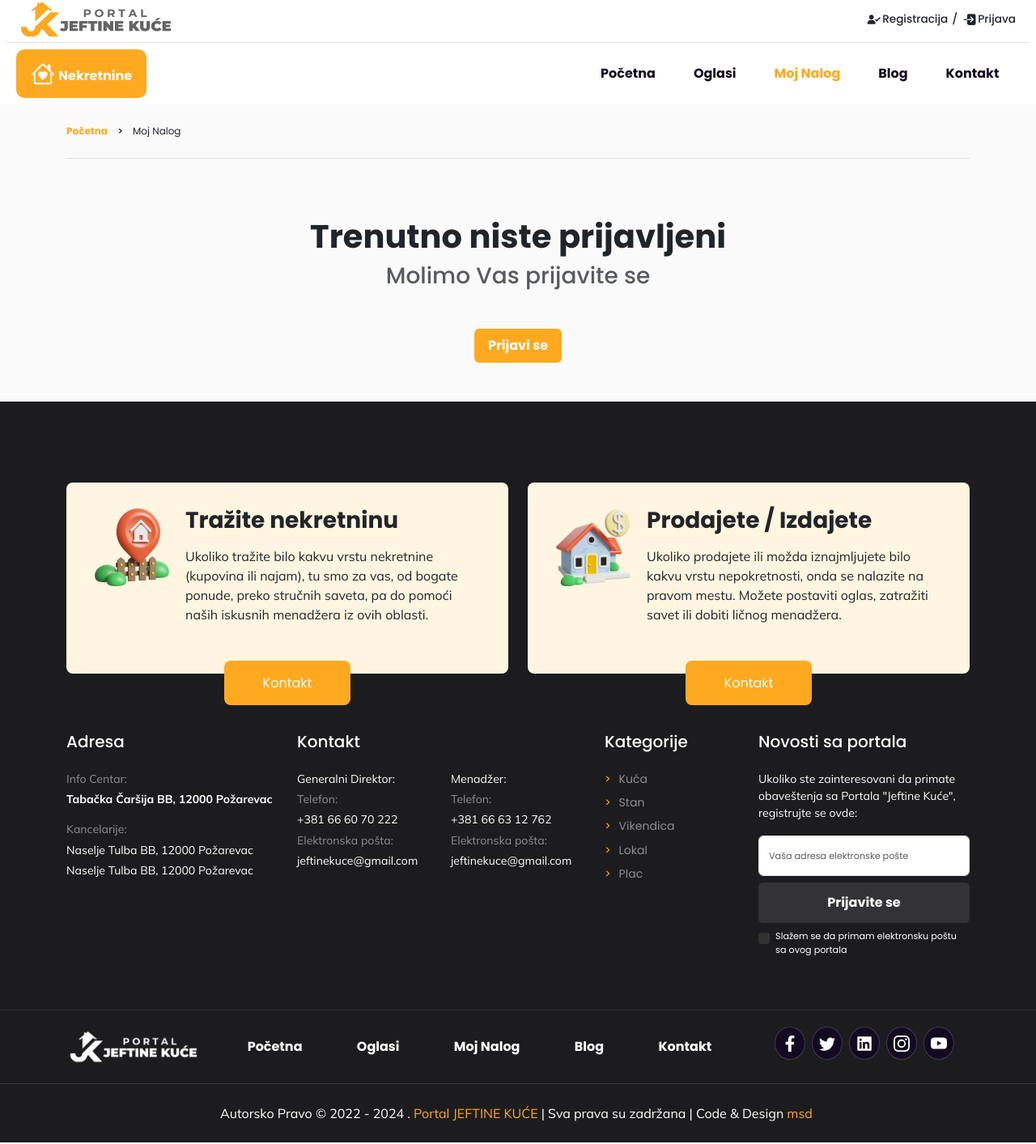
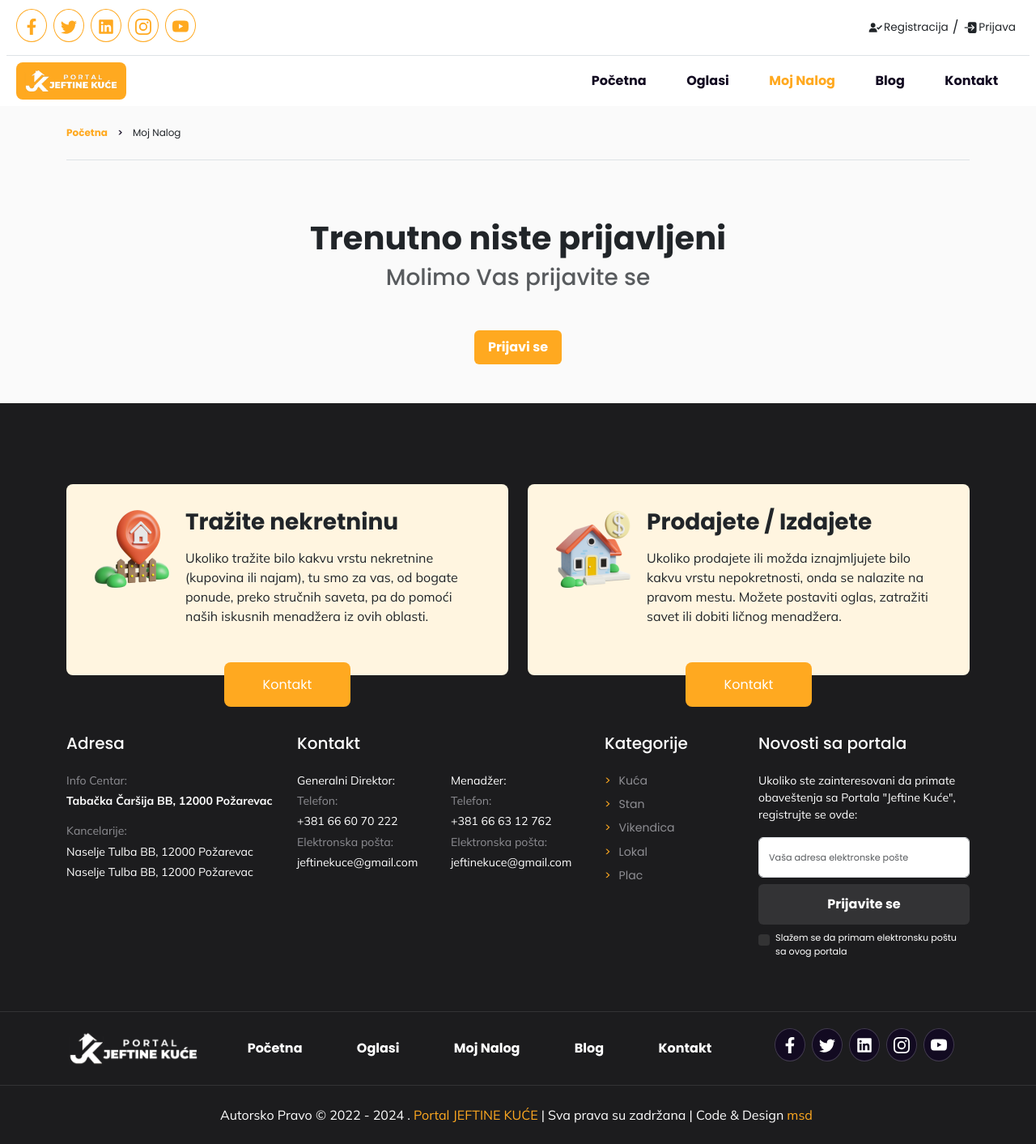
Before and after one commit to bojan-ski/react-jeftine-kuce-main, a React (Vite) app: page /nalog in a window 1280 px wide. Shown: the whole page at 81% size. Built offline with nearby package versions, Linux system fonts and the light colour scheme; no server answers.

Commit message:
header and footer updated. SocialLinks.jsx compoent created. header -> LogOutBtn.jsx component created

```diff
--- /dev/null
+++ b/src/components/appLayout/SocialLinks.jsx
@@ -0,0 +1,40 @@
+import React from 'react'
+import { Link } from 'react-router-dom'
+// react icons
+import { FaFacebookF, FaLinkedin } from "react-icons/fa"
+import { BsInstagram, BsTwitter, BsYoutube } from "react-icons/bs"
+
+
+const SocialLinks = () => {
+    return (
+        <ul className="social-links list-unstyled mb-2 d-flex justify-content-center align-items-center">
+            <li className="social-link me-2">
+                <Link to='https://www.facebook.com/groups/282177199514267/?ref=share_group_link' className="text-white fw-bold p-2" target="_blank">
+                    <FaFacebookF size={20} />
+                </Link>
+            </li>
+            <li className="social-link me-2">
+                <Link to='https://twitter.com/i/flow/login?redirect_after_login=%2Fjeftinekuce' className="text-white fw-bold p-2" target="_blank">
+                    <BsTwitter size={20} />
+                </Link>
+            </li>
+            <li className="social-link me-2">
+                <Link to='https://www.linkedin.com/in/jeftine-ku%C4%87e-9089572ba?utm_source=share&utm_campaign=share_via&utm_content=profile&utm_medium=android_app' className="text-white fw-bold p-2" target="_blank">
+                    <FaLinkedin size={20} />
+                </Link>
+            </li>
+            <li className="social-link me-2">
+                <Link to='https://www.facebook.com/groups/282177199514267/?ref=share_group_link' className="text-white fw-bold p-2" target="_blank">
+                    <BsInstagram size={20} />
+                </Link>
+            </li>
+            <li className="social-link">
+                <Link to='https://www.youtube.com/@jeftinekuce7982' className="text-white fw-bold p-2" target="_blank">
+                    <BsYoutube size={20} />
+                </Link>
+            </li>
+        </ul>
+    )
+}
+
+export default SocialLinks
--- a/src/components/appLayout/footer/NavAndSocialFooterLinks.jsx
+++ b/src/components/appLayout/footer/NavAndSocialFooterLinks.jsx
@@ -5,9 +5,8 @@ import scrollToTop from "../../../utils/scrollToTop.js"
 import appNavigationLinks from '../../../data/appNavigationLinks.js'
 //asset
 import footerLogo from '../../../assets/footer-assets/jeftine_kuce_logo_text_footer.png'
-// react icons
-import { FaFacebookF, FaLinkedin } from "react-icons/fa"
-import { BsInstagram, BsTwitter, BsYoutube } from "react-icons/bs"
+// components
+import SocialLinks from "../SocialLinks.jsx"
 
 
 const NavAndSocialFooterLinks = () => {
@@ -37,33 +36,7 @@ const NavAndSocialFooterLinks = () => {
 
                     {/* row item 3 */}
                     <div className="col-12 col-md-3">
-                        <ul className="footer-social-links list-unstyled mb-2 d-flex justify-content-center align-items-center">
-                            <li className="footer-social-link me-2">
-                                <Link to='https://www.facebook.com/groups/282177199514267/?ref=share_group_link' className="text-white fw-bold p-2" target="_blank">
-                                    <FaFacebookF size={20} />
-                                </Link>
-                            </li>
-                            <li className="footer-social-link me-2">
-                                <Link to='https://twitter.com/i/flow/login?redirect_after_login=%2Fjeftinekuce' className="text-white fw-bold p-2" target="_blank">
-                                    <BsTwitter size={20} />
-                                </Link>
-                            </li>
-                            <li className="footer-social-link me-2">
-                                <Link to='https://www.linkedin.com/in/jeftine-ku%C4%87e-9089572ba?utm_source=share&utm_campaign=share_via&utm_content=profile&utm_medium=android_app' className="text-white fw-bold p-2" target="_blank">
-                                    <FaLinkedin size={20} />
-                                </Link>
-                            </li>
-                            <li className="footer-social-link me-2">
-                                <Link to='https://www.facebook.com/groups/282177199514267/?ref=share_group_link' className="text-white fw-bold p-2" target="_blank">
-                                    <BsInstagram size={20} />
-                                </Link>
-                            </li>
-                            <li className="footer-social-link">
-                                <Link to='https://www.youtube.com/@jeftinekuce7982' className="text-white fw-bold p-2" target="_blank">
-                                    <BsYoutube size={20} />
-                                </Link>
-                            </li>
-                        </ul>
+                        <SocialLinks />
                     </div>
                 </div>
             </div>
--- /dev/null
+++ b/src/components/appLayout/header/Header.jsx
@@ -0,0 +1,18 @@
+import React from 'react'
+// components
+import HeaderTop from './HeaderTop'
+import HeaderNavigation from './HeaderNavigation'
+
+const Header = () => {
+  return (
+    <>
+      <header id="header" className="px-2">
+        <HeaderTop />
+
+        <HeaderNavigation />
+      </header>
+    </>
+  )
+}
+
+export default Header
--- a/src/components/appLayout/navbar/NavbarNavigation.jsx
+++ b/src/components/appLayout/header/HeaderNavigation.jsx
@@ -1,3 +1,4 @@
+import React from 'react'
 import { Link, NavLink } from "react-router-dom"
 // data
 import appNavigationLinks from "../../../data/appNavigationLinks.js"
@@ -5,18 +6,25 @@ import appNavigationLinks from "../../../data/appNavigationLinks.js"
 import { BsHouseHeart } from "react-icons/bs"
 import { IoReorderThreeOutline } from "react-icons/io5"
 
+//asset
+import headerLogo from '../../../assets/header-assets/jeftine_kuce_logo_text_whit_small.png'
 
-const NavbarNavigation = () => {
+
+const HeaderNavigation = () => {
     return (
         <nav className="navbar navbar-expand-md">
             <div className="container-fluid">
                 {/* home btn - link */}
-                <Link className="home-btn fw-bold text-white bg-orange-hover" to="/">
+                <Link className="home-btn bg-orange-hover px-2 py-2" to="/">
+                    <img src={headerLogo} alt="portal-icon" style={{ height: '30px' }} />
+                </Link>
+
+                {/* <Link className="home-btn fw-bold text-white bg-orange-hover" to="/">
                     <BsHouseHeart size={30} style={{ verticalAlign: 'bottom' }} />
                     <span className="ms-1">
                         Nekretnine
                     </span>
-                </Link>
+                </Link> */}
 
                 {/* navbar (collapse) toggle btn */}
                 <button className="navbar-toggler border-0" type="button" data-bs-toggle="collapse" data-bs-target="#navbarNavigation" aria-controls="navbarNavigation" aria-expanded="false" aria-label="Toggle navigation">
@@ -40,4 +48,4 @@ const NavbarNavigation = () => {
     )
 }
 
-export default NavbarNavigation
+export default HeaderNavigation
--- a/src/components/appLayout/navbar/NavbarUserOnboarding.jsx
+++ b/src/components/appLayout/header/HeaderTop.jsx
@@ -10,20 +10,26 @@ import headerLogo from '../../../assets/header-assets/jeftine_kuce_logo_text_hea
 // React Icons
 import { BiSolidUserCheck } from 'react-icons/bi'
 import { IoLogIn } from 'react-icons/io5'
+// components
+import LogOutBtn from './LogOutBtn.jsx'
+import SocialLinks from '../SocialLinks.jsx'
 
 
-const NavbarUserOnboarding = () => {
-    const { userData, logOutUser } = useGlobalContext()
+const HeaderTop = () => {
+    const { userData } = useGlobalContext()
 
     return (
         <>
-            <div className='user-onboarding container-fluid d-flex align-items-center justify-content-between pb-1 border-bottom'>
-                <Link className="navbar-brand" to="/">
+            <div className='user-onboarding py-3 container-fluid d-flex align-items-center justify-content-between border-bottom'>
+                <div className='mt-1'>
+                    <SocialLinks />
+                </div>
+                {/* <Link className="navbar-brand" to="/">
                     <img src={headerLogo} alt="portal jeftine kuce - logo" />
-                </Link>
+                </Link> */}
 
                 <div className="header-btn-container d-flex align-items-center">
-                    {userData.userName ? (
+                    {(userData.isLoggedIn && userData.userName) ? (
                         <>
                             <p className='d-none d-md-block mb-0 fw-bold text-muted me-3'>
                                 Dobrodošli
@@ -32,9 +38,7 @@ const NavbarUserOnboarding = () => {
                                 </span>
                             </p>
 
-                            <button type="button" className="btn btn-danger px-2 py-1" onClick={logOutUser}>
-                                Odjavi se
-                            </button>
+                            <LogOutBtn />
                         </>
                     ) : (
                         <>
@@ -74,4 +78,4 @@ const NavbarUserOnboarding = () => {
     )
 }
 
-export default NavbarUserOnboarding
+export default HeaderTop
--- /dev/null
+++ b/src/components/appLayout/header/LogOutBtn.jsx
@@ -0,0 +1,45 @@
+import { useNavigate } from "react-router-dom";
+// context
+import { useGlobalContext } from "../../../context";
+// firebase
+import { auth } from "../../../firebase.config";
+import { signOut } from "firebase/auth";
+// toastify
+import { toast } from "react-toastify";
+
+
+const LogOutBtn = () => {
+    const navigate = useNavigate()
+    const { setUserData } = useGlobalContext()
+
+    const logOutUser = async () => {
+        if (window.confirm('Da li ste sigurni da želite da se odjavite')) {
+            try {
+                await signOut(auth)
+
+                setUserData({
+                    isLoggedIn: false,
+                    userID: '',
+                    userEmail: '',
+                })
+
+                // success message
+                toast.success('Uspešno ste se odjavili');
+
+                // redirect user
+                navigate('/')
+            } catch (error) {
+                //error message
+                toast.error('Greška prilikom odjave, molimo Vas probajte ponovo')
+            }
+        }
+    }
+
+    return (
+        <button type="button" className="btn btn-danger px-2 py-1" onClick={logOutUser}>
+            Odjavi se
+        </button>
+    )
+}
+
+export default LogOutBtn
--- a/src/components/appLayout/navbar/Navbar.jsx
+++ /dev/null
@@ -1,22 +0,0 @@
-// components
-import NavbarNavigation from "./NavbarNavigation.jsx"
-import NavbarUserOnboarding from "./NavbarUserOnboarding.jsx"
-
-
-const Navbar = () => {
-  return (
-    <>
-      <header id="header" className="px-2">
-
-        {/* NavbarUserOnboarding component */}
-        <NavbarUserOnboarding />
-
-        {/* NavbarUserOnboarding component */}
-        <NavbarNavigation />
-
-      </header>
-    </>
-  )
-}
-
-export default Navbar
--- a/src/components/profilePage/UserLoggedIn.jsx
+++ b/src/components/profilePage/UserLoggedIn.jsx
@@ -4,7 +4,7 @@ import { useGlobalContext } from "../../context.jsx"
 import PostNewListingModal from "../../modals/PostNewListingModal.jsx"
 
 const UserLoggedIn = () => {
-    const { userData, logOutUser } = useGlobalContext()
+    const { userData } = useGlobalContext()
 
     return (
         <>
@@ -34,12 +34,6 @@ const UserLoggedIn = () => {
 
                     {/* row item 2 */}
                     <div className="col-12 col-md-6 mb-3 mb-md-0">
-                        <h5 className="text-muted mb-3">
-                            Ako zelite da se odjavite:
-                        </h5>
-                        <button type="button" className="btn btn-danger fw-bold" onClick={logOutUser}>
-                            Odjavi se
-                        </button>
 
                     </div>
                 </div>
--- a/src/context.jsx
+++ b/src/context.jsx
@@ -15,6 +15,7 @@ export const AppProvider = ({ children }) => {
 
     // user details
     const [userData, setUserData] = useState({
+        isLoggedIn: false,
         userID: '',
         userName: '',
         userVerified: false
@@ -25,12 +26,14 @@ export const AppProvider = ({ children }) => {
             if (user) {
                 auth.currentUser ? (
                     setUserData({
+                        isLoggedIn: true,
                         userID: user.uid,
                         userName: user.displayName,
                         userVerified: user.emailVerified
                     })
                 ) : (
                     setUserData({
+                        isLoggedIn: false,
                         userID: '',
                         userName: '',
                         userVerified: false
@@ -40,36 +43,12 @@ export const AppProvider = ({ children }) => {
         })
     }, [])
 
-    // log out user
-    const navigate = useNavigate()
-
-    const logOutUser = async () => {
-        if (window.confirm('Da li ste sigurni da želite da se odjavite?')) {
-            try {
-                await signOut(auth)
-
-                setUserData({
-                    userID: '',
-                    userName: ''
-                })
-
-                // success message
-                toast.success('Odjavili ste se')
-
-                // after the user has logged out, the user is redirected to the Dashboard page
-                navigate('/')
-            } catch (error) {
-                //error message
-                toast.error('Greška prilikom odjave')
-            }
-        }
-    }
-
     // display listings
     const itemsPerPage = 9;
     const { listings, fetchListings, page } = usePostedListings(itemsPerPage);
 
     // filter option
+    const navigate = useNavigate()
     const [condition, setCondition] = useState()
     const [disableOption, setDisableOption] = useState(false)
 
@@ -102,7 +81,7 @@ export const AppProvider = ({ children }) => {
 
     return <AppContext.Provider value={{
         userData, //Profile, NavbarUserOnboarding, UserLoggedIn, PostNewListingModal
-        logOutUser, // NavbarUserOnboarding, UserLoggedIn
+        setUserData, // LogOutBtn
 
         listings, // PostedListings, PostedListingsPagination
         fetchListings, // PostedListings, PostedListingsSearchOption, PostedListingsPagination
--- a/src/index.css
+++ b/src/index.css
@@ -96,15 +96,25 @@ textarea {
   background-color: #fff;
 }
 
-/* NavbarUserOnboarding component */
-#header .user-onboarding .navbar-brand img {
+/* HeaderTop component */
+/* #header .user-onboarding .navbar-brand img {
   width: 197px;
   height: 48px;
+} */
+
+#header .social-links .social-link a {
+  color: var(--orange-color) !important;
+  border-radius: 50%;
+  border: 1px solid var(--orange-color);
 }
 
-#header .user-onboarding .header-btn-container,
+#header .social-links .social-link a:hover {
+  background-color: var(--orange-color);
+  color: #fff !important;
+  transition: var(--transition-ease);
+}
+
 #header .user-onboarding .header-btn-container button {
-  font-weight: 500;
   font-size: 0.85rem;
 }
 
@@ -116,8 +126,7 @@ textarea {
 
 /* NavbarNavigation component */
 #header .navbar .home-btn {
-  padding: 15px 18px;
-  border-radius: 10px;
+  border-radius: 8px;
   transition: all 0.3s ease;
 }
 
@@ -351,13 +360,13 @@ main {
   transition: all 0.3s ease;
 }
 
-#footer .footer-links .footer-social-links .footer-social-link a {
+#footer .social-links .social-link a {
   background-color: #120a21;
   border-radius: 50%;
   border: 1px solid rgba(255, 255, 255, 0.2);
 }
 
-#footer .footer-links .footer-social-links .footer-social-link a:hover {
+#footer .social-links .social-link a:hover {
   background-color: var(--orange-color);
   transition: var(--transition-ease);
 }
--- a/src/pages/AppLayout.jsx
+++ b/src/pages/AppLayout.jsx
@@ -3,8 +3,8 @@ import { Outlet, useNavigation } from "react-router-dom"
 import { AppProvider } from "../context.jsx"
 // components
 import Loading from "../components/Loading.jsx"
+import Header from "../components/appLayout/header/Header.jsx"
 import Footer from "../components/appLayout/footer/Footer.jsx"
-import Navbar from "../components/appLayout/navbar/Navbar.jsx"
 // toastify
 import { ToastContainer } from 'react-toastify';
 
@@ -16,7 +16,7 @@ const AppLayout = () => {
     return (
         <AppProvider>
             <>
-                <Navbar />
+                <Header />
 
                 <main>
                     {isPageLoading ? <Loading /> : <Outlet />}
```
